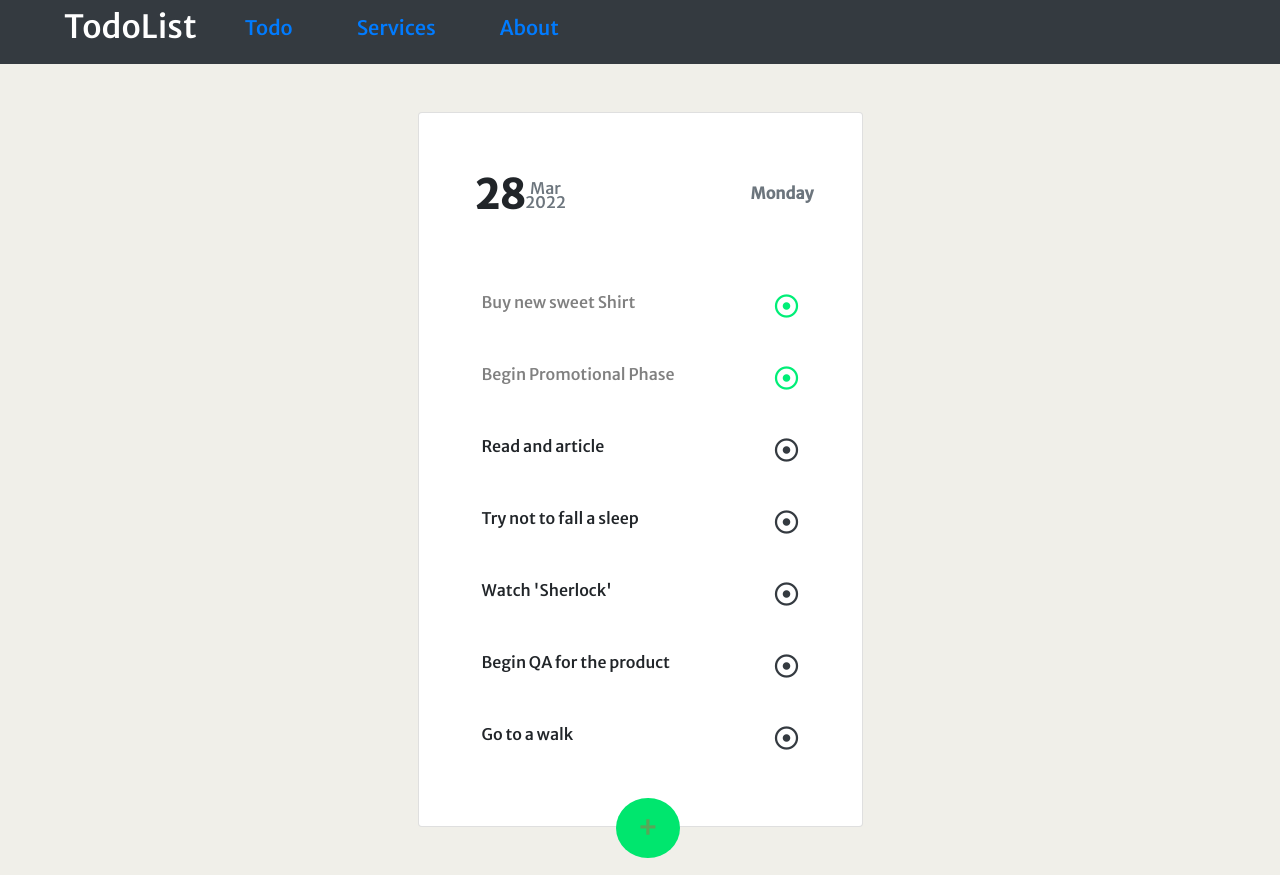
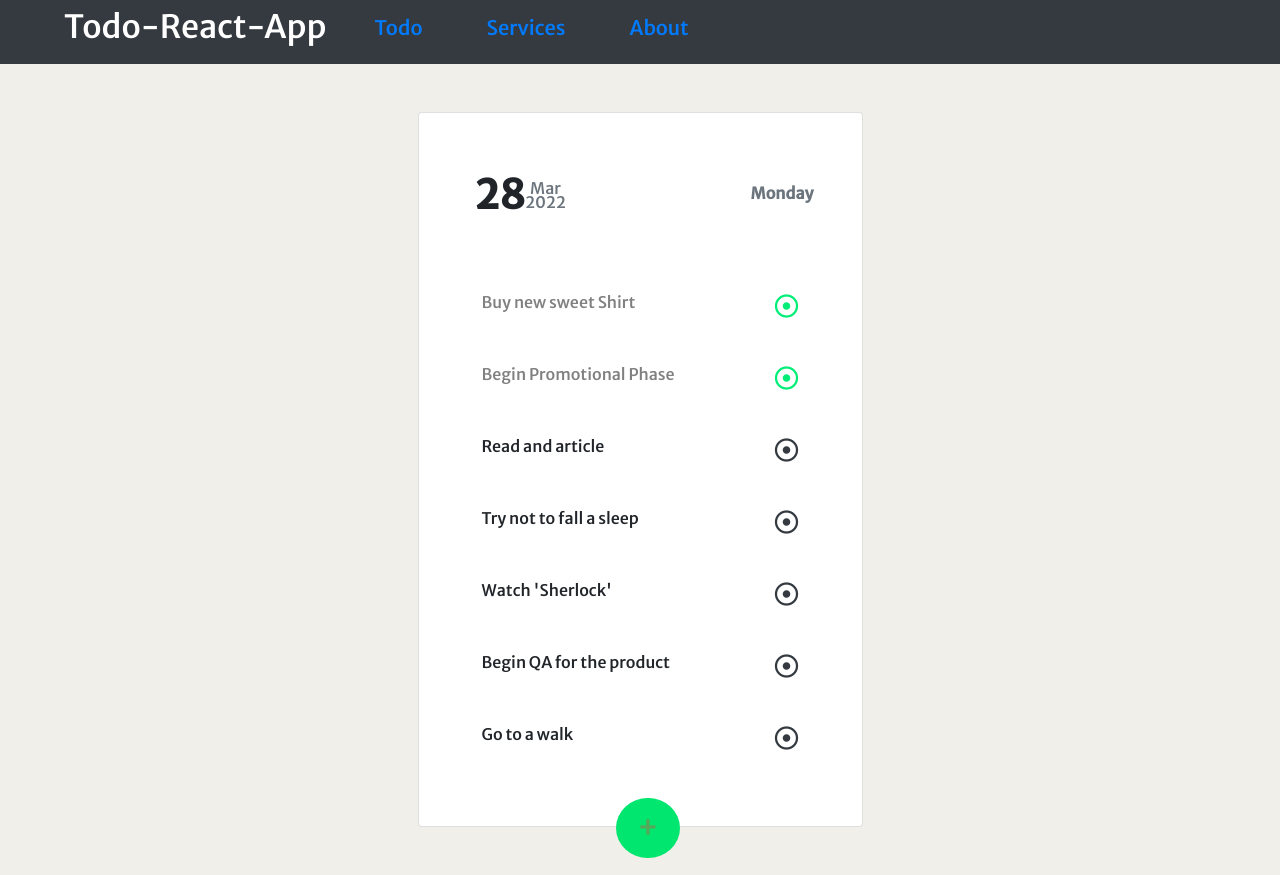
Before and after one commit to hardik6869/ReactJS, a React app: page / in a window 1280 px wide. Built offline with nearby package versions, Linux system fonts and the light colour scheme.

Commit message:
change title & Navbar Name

```diff
--- a/public/index.html
+++ b/public/index.html
@@ -7,7 +7,7 @@
     <link href="https://maxcdn.bootstrapcdn.com/font-awesome/4.7.0/css/font-awesome.min.css" rel="stylesheet">
     <link rel="stylesheet" href="https://cdn.jsdelivr.net/npm/bootstrap@4.6.1/dist/css/bootstrap.min.css">
     <link rel="stylesheet" href="https://cdnjs.cloudflare.com/ajax/libs/font-awesome/5.10.0/css/all.min.css" integrity="sha512-PgQMlq+nqFLV4ylk1gwUOgm6CtIIXkKwaIHp/PAIWHzig/lKZSEGKEysh0TCVbHJXCLN7WetD8TFecIky75ZfQ==" crossorigin="anonymous" referrerpolicy="no-referrer" />
-    <title>Todo List</title>
+    <title>Todo-React-App</title>
 </head>
 <body>
     <div id="root"> </div>
--- a/src/App.tsx
+++ b/src/App.tsx
@@ -9,11 +9,13 @@ class App extends React.Component {
     render() {
         return (
             <>
+                {/* Route  */}
+
                 <Router>
                     <div className="navbar navbar-expand-lg navbar-light bg-dark">
                         <div className="container ml-5">
                             <div className="row">
-                                <h2 className="text-white"> TodoList </h2>
+                                <h2 className="text-white"> Todo-React-App </h2>
                                 <Link to={'/'} className="pl-5 nav-link">
                                     <h5> Todo </h5>
                                 </Link>
```
